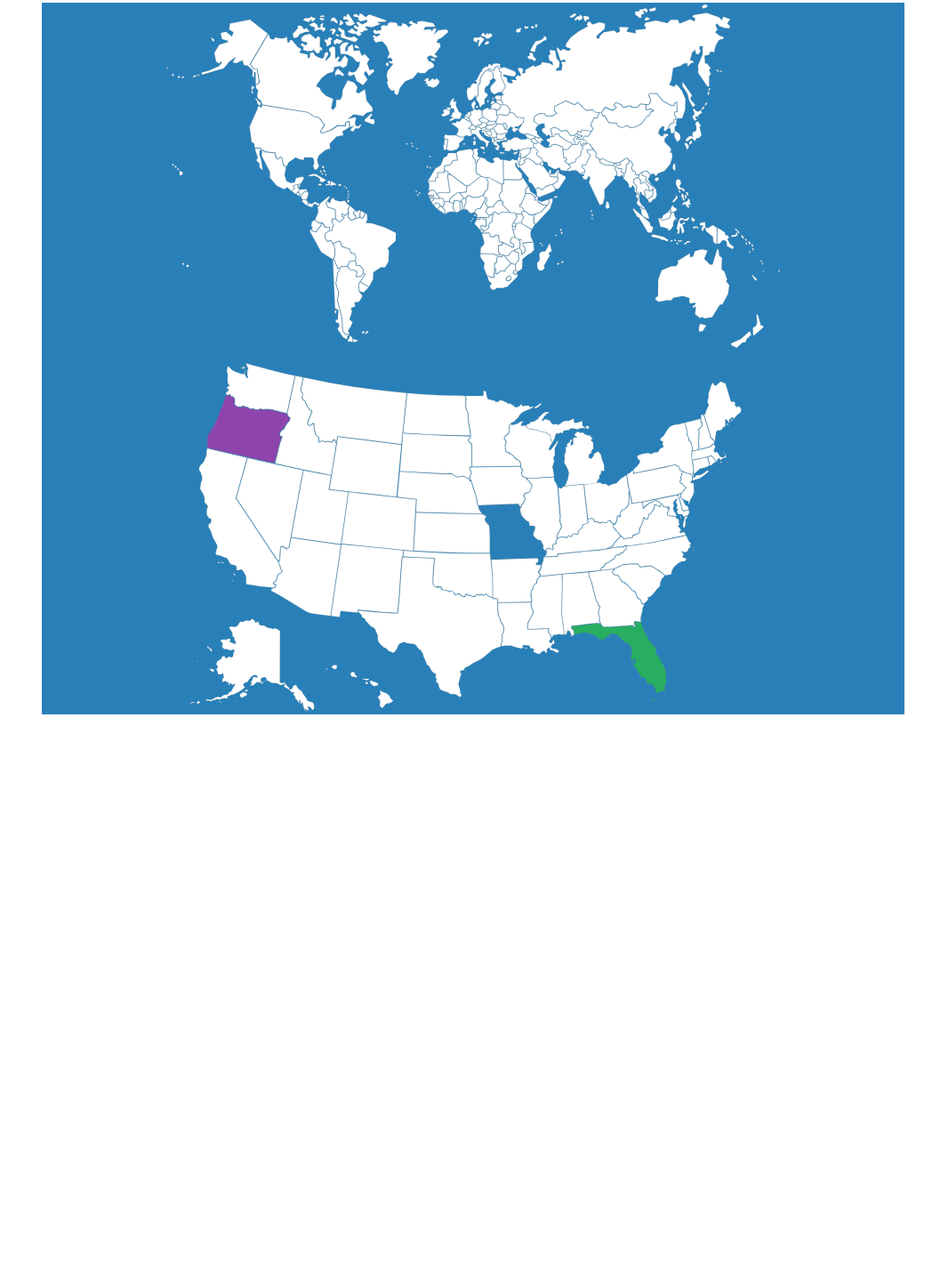
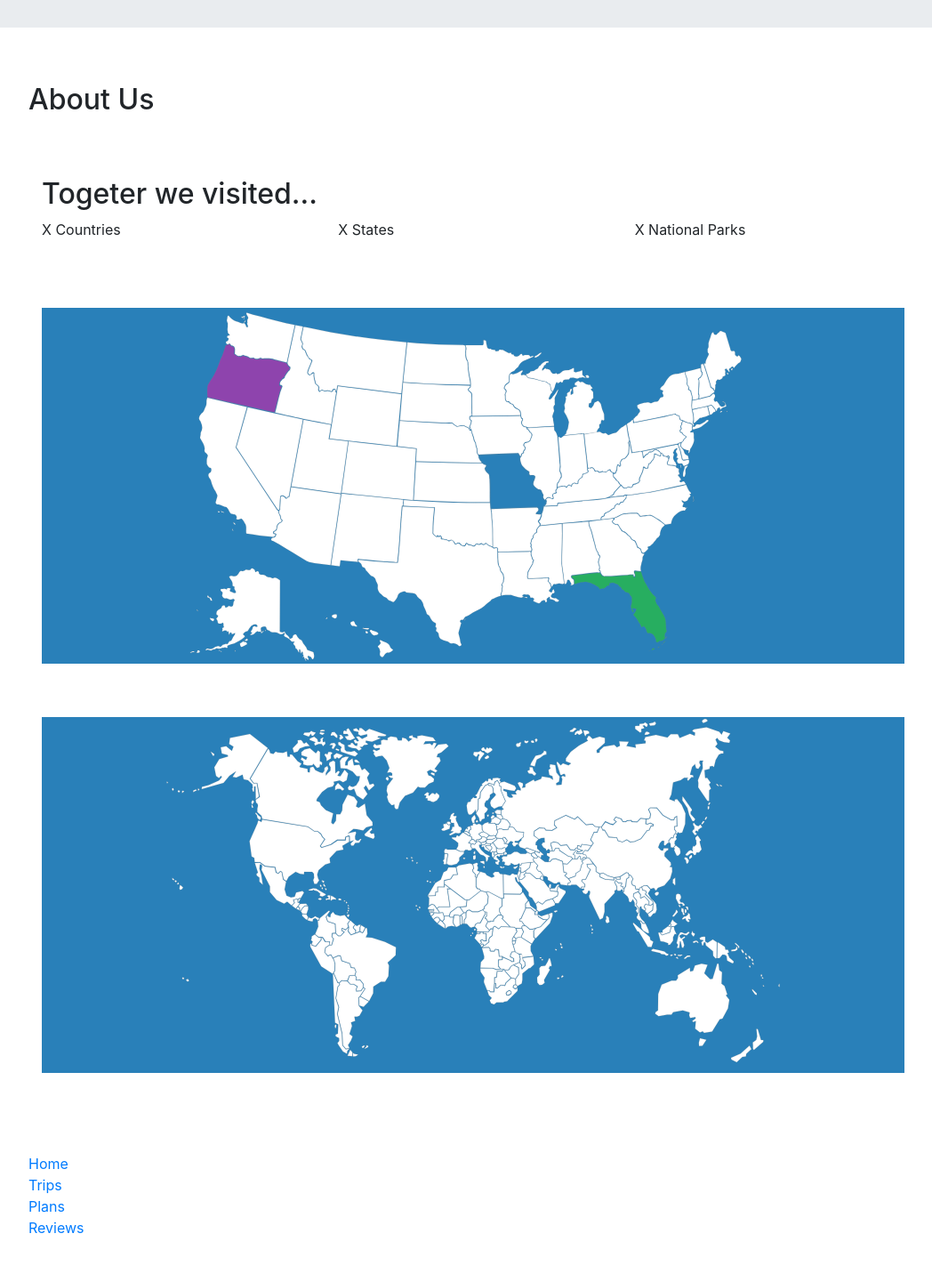
Before and after one commit to JSheldon3488/OurTrips, a website: page index.html in a window 1280 px wide. Shown: the part 257-1698 px from the top of the page at 89% size, without its empty margins (108-1156 px from the left). Before the commit the page ends 1090 px from the top, so only its background shows below. Drawn offline with nearby package versions, Linux system fonts and the light colour scheme.

Commit message:
Basic Structure Setup

```diff
--- a/css/styles.css
+++ b/css/styles.css
@@ -12,3 +12,6 @@
     width: 100%;
     height: 400px;
 }
+
+.row {
+    padding: 30px 0px;
--- a/index.html
+++ b/index.html
@@ -22,25 +22,49 @@
         </div>
     </header>
 
+
     <div class="container">
         <!-- About Us Section -->
+        <div class="row">
+            <h2>About Us</h2>
+        </div>
 
         <!-- Visited Stats Section -->
+        <div class="row">
+            <h2 class="col-12">Togeter we visited...</h2>
+            <p class="col-12 col-md-4">X Countries</p>
+            <p class="col-12 col-md-4">X States</p>
+            <p class="col-12 col-md-4">X National Parks</p>
+        </div>
 
         <!-- Maps Section -->
+        <div class="row">
+            <div class="col-12">
+                <div id="vmap"></div>
+            </div>
+        </div>
+
         <div class="row">
             <div class="col-12">
                 <div id="vmap_world"></div>
             </div>
         </div>
 
-        <div class="row">
-            <div class="col-12">
-                <div id="vmap"></div>
+    </div>
+
+
+    <footer class="footer">
+        <div class="container">
+            <div class="row">
+                <ul class="list-unstyled">
+                    <li><a href="#">Home</a></li>
+                    <li><a href="#">Trips</a></li>
+                    <li><a href="#">Plans</a></li>
+                    <li><a href="#">Reviews</a></li>
+                </ul>
             </div>
         </div>
-
-    </div>
+    </footer>
 
 
 
```
